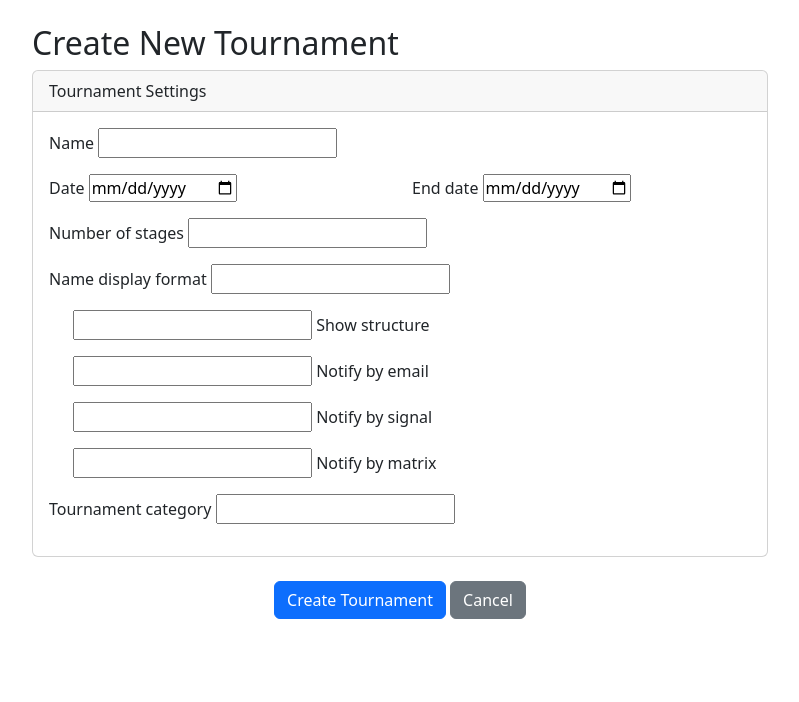
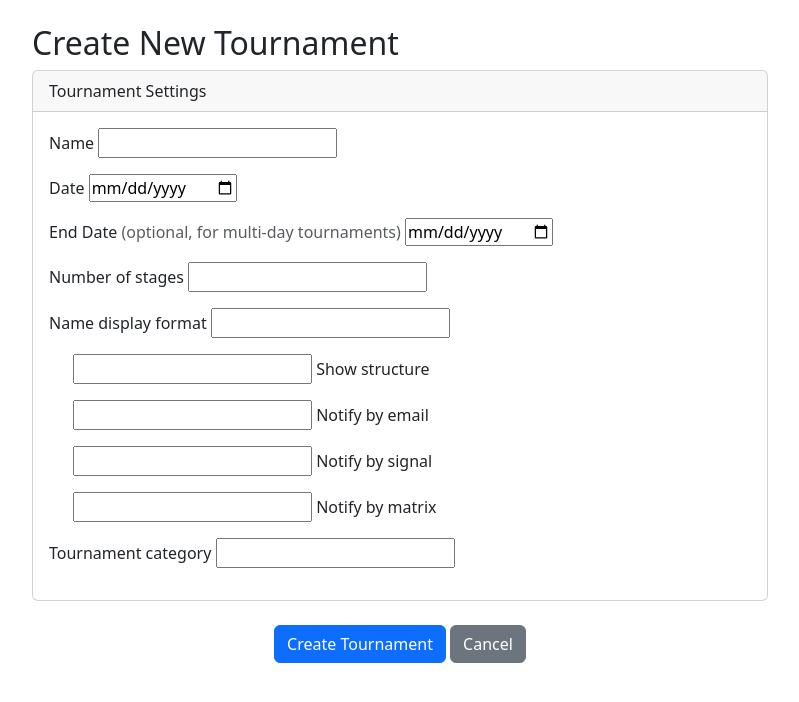
Before and after one commit to wilenius/ddc, a Django app: template tournament_creator/templates/tournament_creator/tournament_create.html in a window 1280 px wide. Shown: the part 56-758 px from the top of the page, without its empty margins (240-1039 px from the left). Run offline with Django 5.2, Linux system fonts and the light colour scheme; the template is opened without the code that fills it: most values are stand-ins (such as "Sample title", 1, 10 or a date in 2020); form fields are guessed from the names that the template uses.

Commit message:
Improve tournament creation form layout for date fields
Changed from side-by-side to stacked vertical layout for date fields
to improve visual alignment and clarity.

Changes:
- Stack Start Date and End Date vertically instead of side-by-side
- Add inline "(optional, for multi-day tournaments)" label to End Date
- Remove redundant help text below End Date field
- Improves visual consistency - all fields now left-aligned
- Follows standard UX pattern for optional fields

The side-by-side layout created visual imbalance with the End Date
floating at the right edge. Vertical stacking is the standard approach
for optional paired fields and maintains clean alignment.

🤖 Generated with [Claude Code](https://claude.com/claude-code)

Co-Authored-By: Claude <noreply@anthropic.com>

```diff
--- a/tournament_creator/templates/tournament_creator/tournament_create.html
+++ b/tournament_creator/templates/tournament_creator/tournament_create.html
@@ -27,19 +27,18 @@
                         {% if form.name.errors %}<div class="invalid-feedback d-block">{{ form.name.errors|join:", " }}</div>{% endif %}
                         {% if form.name.help_text %}<small class="form-text text-muted">{{ form.name.help_text }}</small>{% endif %}
                     </div>
-                    <div class="row mb-3">
-                        <div class="col-12 col-md-6">
+
+                    <div class="mb-3">
                         {{ form.date.label_tag }}
                         {{ form.date }}
                         {% if form.date.errors %}<div class="invalid-feedback d-block">{{ form.date.errors|join:", " }}</div>{% endif %}
                         {% if form.date.help_text %}<small class="form-text text-muted">{{ form.date.help_text }}</small>{% endif %}
                     </div>
-                        <div class="col-12 col-md-6">
-                            {{ form.end_date.label_tag }}
+
+                    <div class="mb-3">
+                        <label for="{{ form.end_date.id_for_label }}">End Date <span class="text-muted">(optional, for multi-day tournaments)</span></label>
                         {{ form.end_date }}
                         {% if form.end_date.errors %}<div class="invalid-feedback d-block">{{ form.end_date.errors|join:", " }}</div>{% endif %}
-                            {% if form.end_date.help_text %}<small class="form-text text-muted">{{ form.end_date.help_text }}</small>{% endif %}
-                        </div>
                     </div>
 
                     <div class="mb-3">
```
Lines whose indentation alone changed are shown as unchanged.
